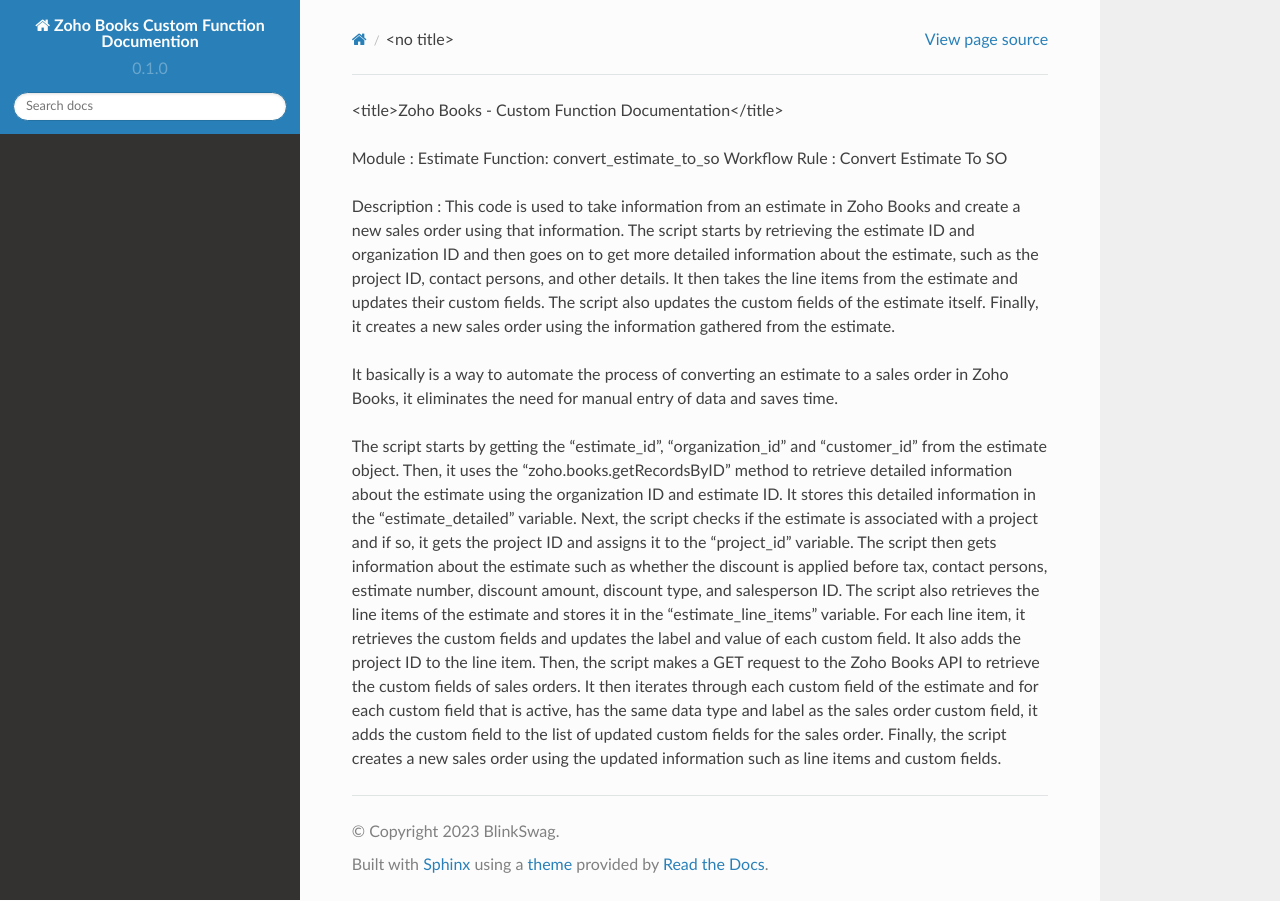
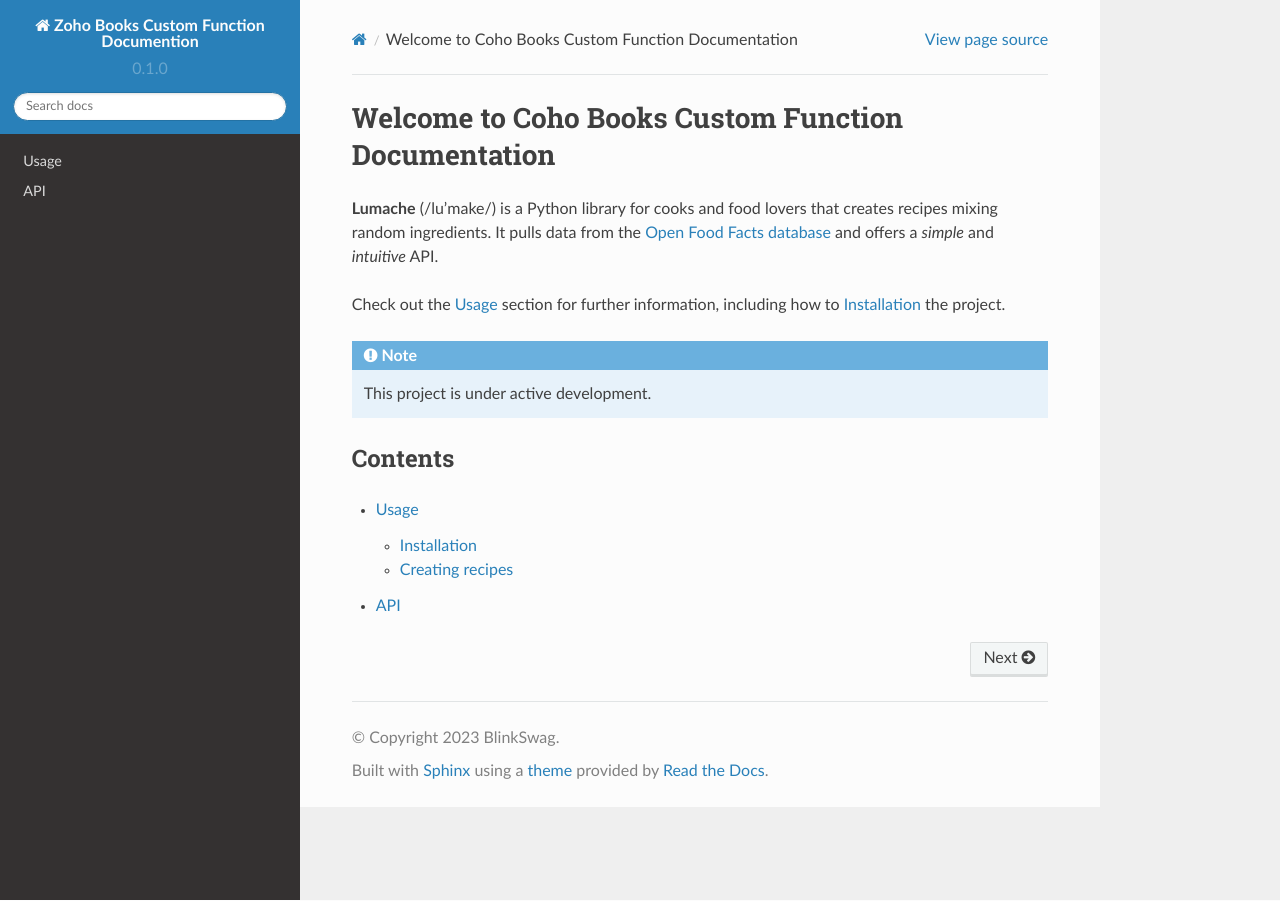
Before and after one commit to syedshahzaibshah/Blinkswag_Dashboard-1, a Sphinx documentation site: the page built from docs/source/index.rst, in a window 1280 px wide. Built offline with Sphinx 7.4.7 and the Read the Docs theme 2.0.0, drawn with Linux system fonts in a browser that asks for light colours.

Commit message:
Update index.rst

```diff
--- a/docs/source/index.rst
+++ b/docs/source/index.rst
@@ -1,23 +1,22 @@
+Welcome to Coho Books Custom Function Documentation
+====================================================
 
-<title>Zoho Books - Custom Function Documentation</title>
+**Lumache** (/lu'make/) is a Python library for cooks and food lovers
+that creates recipes mixing random ingredients.
+It pulls data from the `Open Food Facts database <https://world.openfoodfacts.org/>`_
+and offers a *simple* and *intuitive* API.
 
+Check out the :doc:`usage` section for further information, including
+how to :ref:`installation` the project.
 
+.. note::
 
-Module : Estimate
-Function: convert_estimate_to_so
-Workflow Rule : Convert Estimate To SO
+   This project is under active development.
 
-Description : This code is used to take information from an estimate in Zoho Books and create a new sales order using that information. The script starts by retrieving the estimate ID and organization ID and then goes on to get more detailed information about the estimate, such as the project ID, contact persons, and other details. It then takes the line items from the estimate and updates their custom fields. The script also updates the custom fields of the estimate itself. Finally, it creates a new sales order using the information gathered from the estimate.
+Contents
+--------
 
-It basically is a way to automate the process of converting an estimate to a sales order in Zoho Books, it eliminates the need for manual entry of data and saves time.
+.. toctree::
 
-
-The script starts by getting the "estimate_id", "organization_id" and "customer_id" from the estimate object.
-Then, it uses the "zoho.books.getRecordsByID" method to retrieve detailed information about the estimate using the organization ID and estimate ID. It stores this detailed information in the "estimate_detailed" variable.
-Next, the script checks if the estimate is associated with a project and if so, it gets the project ID and assigns it to the "project_id" variable.
-The script then gets information about the estimate such as whether the discount is applied before tax, contact persons, estimate number, discount amount, discount type, and salesperson ID.
-The script also retrieves the line items of the estimate and stores it in the "estimate_line_items" variable.
-For each line item, it retrieves the custom fields and updates the label and value of each custom field. It also adds the project ID to the line item.
-Then, the script makes a GET request to the Zoho Books API to retrieve the custom fields of sales orders.
-It then iterates through each custom field of the estimate and for each custom field that is active, has the same data type and label as the sales order custom field, it adds the custom field to the list of updated custom fields for the sales order.
-Finally, the script creates a new sales order using the updated information such as line items and custom fields.
+   usage
+   api
```
